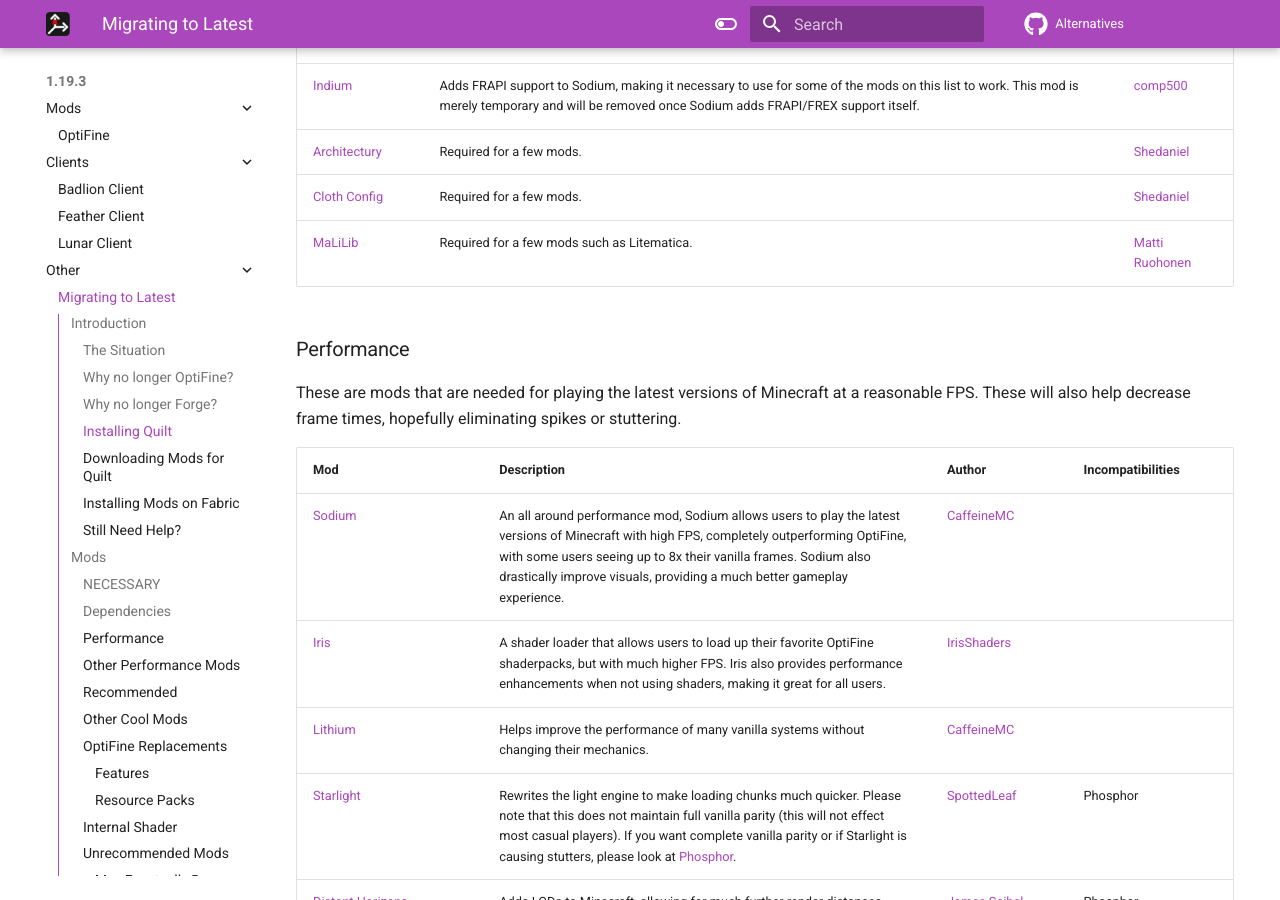
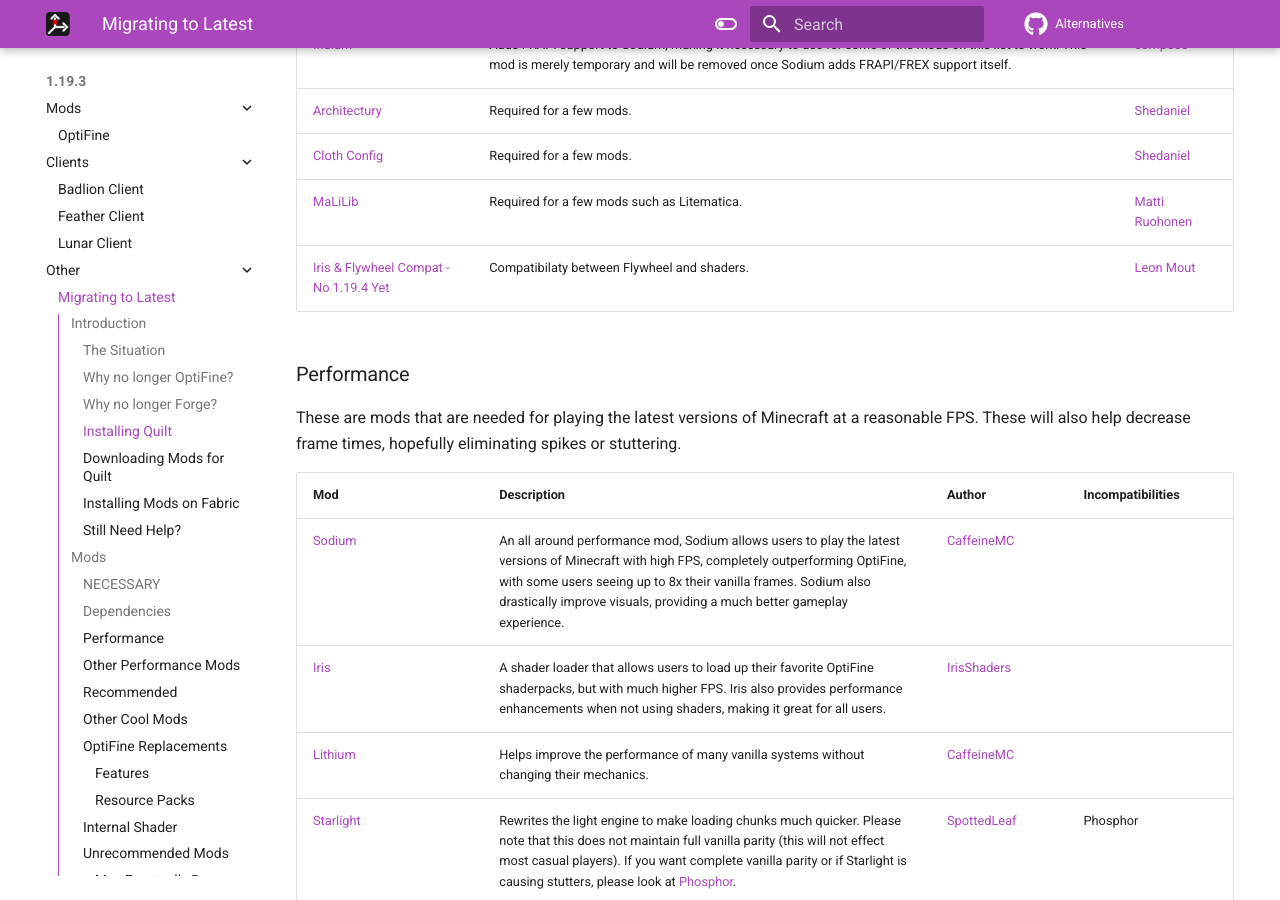
Before and after one commit to MicrocontrollersDev/Alternatives, an MkDocs documentation site: the page built from docs/latest/migrating.md, in a window 1280 px wide and 900 px high, scrolled down 1250 px. Built offline with MkDocs 1.6.1 and Material for MkDocs 9.7.7, drawn with Linux system fonts in a browser that asks for light colours; comment, search, counter and statistics services are not loaded; some of the changed text lies outside the part shown.

Commit message:
Yedonbro patch 2 (#136)
Co-authored-by: MicrocontrollersDev <66657148+MicrocontrollersDev@users.noreply.github.com>

```diff
--- a/docs/latest/migrating.md
+++ b/docs/latest/migrating.md
@@ -102,7 +102,7 @@
 | [Architectury](https://modrinth.com/mod/architectury-api) | Required for a few mods. | [Shedaniel](https://github.com/shedaniel) |
 | [Cloth Config](https://modrinth.com/mod/cloth-config) | Required for a few mods. | [Shedaniel](https://github.com/shedaniel) |
 | [MaLiLib](https://www.curseforge.com/minecraft/mc-mods/malilib) | Required for a few mods such as Litematica. | [Matti Ruohonen](https://github.com/maruohon) |
-
+| [Iris & Flywheel Compat - No 1.19.4 Yet](https://www.curseforge.com/minecraft/mc-mods/iris-flywheel-compat) | Compatibilaty between Flywheel and shaders. | [Leon Mout](https://github.com/leon-o) |
 
 ### Performance
 
@@ -134,6 +134,7 @@
 | [FastQuit](https://modrinth.com/mod/fastquit) | Allows you to go back to the title screen while the world is still loading or saving. It is done in a way that prevents world corruption. | [KingContaria](https://github.com/KingContaria) |
 | [Noxesium](https://modrinth.com/mod/noxesium) | Contains several smaller performance improvements and also has many visual bug fixes for the MCCI server. | [Noxcrew](https://github.com/Noxcrew) |
 | [QuiltGoSlightlyFasterLol - No 1.19.4 Yet](https://modrinth.com/mod/quiltgoslighlyfasterlol) | Makes Quilt launch slightly faster. | [CoolMineman](https://github.com/CoolMineman) |
+| [Flywheel - No 1.19.4 Yet](https://www.curseforge.com/minecraft/mc-mods/flywheel) | Optimizes tile entity rendering. | [Jozufozu](https://github.com/Jozufozu) |
 
 ### Other Performance Mods
 
```
